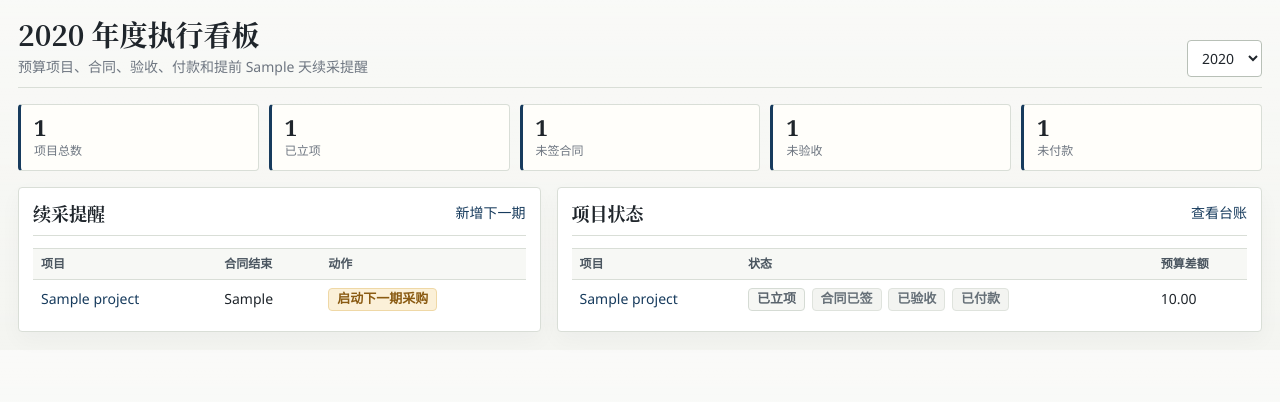
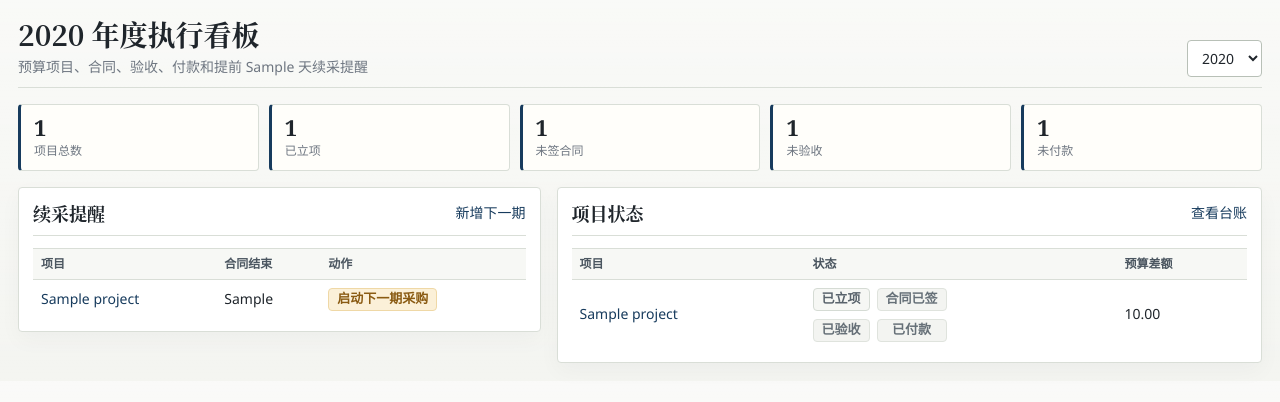
Before and after one commit to tianqijiao/projman, a FastAPI app: template app/templates/dashboard.html in a window 1280 px wide. Shown: the part 58-460 px from the top of the page. Run offline with FastAPI, Linux system fonts and the light colour scheme; the template is opened without the code that fills it: most values are stand-ins (such as "Sample title", 1, 10 or a date in 2020).

Commit message:
修正台账表格分隔线对齐

```diff
--- a/app/static/styles.css
+++ b/app/static/styles.css
@@ -241,7 +241,7 @@ table {
 }
 th, td {
   text-align: left;
-  border-bottom: 1px solid var(--line);
+  border-bottom: 0;
   padding: 6px 8px;
   vertical-align: middle;
 }
@@ -250,11 +250,17 @@ th {
   background: #f7f8f5;
   font-size: 12px;
   font-weight: 700;
+}
+thead tr {
   border-top: 1px solid var(--line);
+  border-bottom: 1px solid var(--line);
+}
+tbody tr {
+  border-bottom: 1px solid var(--line);
 }
 td { color: var(--ink); }
 tbody tr:hover { background: #fbfcf8; }
-tr:last-child td { border-bottom: 0; }
+tbody tr:last-child { border-bottom: 0; }
 .projects-table th:nth-child(1),
 .projects-table td:nth-child(1) { width: 58px; }
 .projects-table th:nth-child(2),
@@ -274,12 +280,14 @@ tr:last-child td { border-bottom: 0; }
 .projects-table td:nth-child(7) { width: 382px; }
 .projects-table th:nth-child(8),
 .projects-table td:nth-child(8) { width: 100px; }
-.projects-table td:nth-child(6) {
+
+.status-grid {
   display: grid;
   grid-template-columns: repeat(2, max-content);
   gap: 4px;
   align-content: center;
 }
+.panel-head .status-grid { justify-content: end; }
 
 .pill {
   display: inline-flex;
@@ -296,7 +304,7 @@ tr:last-child td { border-bottom: 0; }
   margin: 2px 3px 2px 0;
   white-space: nowrap;
 }
-.projects-table .pill { min-width: 72px; }
+.projects-table .status-grid .pill { min-width: 72px; }
 .pill.ok {
   background: var(--green-soft);
   border-color: #cbdcce;
--- a/app/templates/_status.html
+++ b/app/templates/_status.html
@@ -1,4 +1,6 @@
-<span class="pill {% if item.status.established %}ok{% endif %}">已立项</span>
-<span class="pill {% if item.status.contract_signed %}ok{% else %}todo{% endif %}">合同已签</span>
-<span class="pill {% if item.status.accepted %}ok{% else %}todo{% endif %}">已验收</span>
-<span class="pill {% if item.status.paid %}ok{% else %}todo{% endif %}">已付款</span>
+<div class="status-grid">
+  <span class="pill {% if item.status.established %}ok{% endif %}">已立项</span>
+  <span class="pill {% if item.status.contract_signed %}ok{% else %}todo{% endif %}">合同已签</span>
+  <span class="pill {% if item.status.accepted %}ok{% else %}todo{% endif %}">已验收</span>
+  <span class="pill {% if item.status.paid %}ok{% else %}todo{% endif %}">已付款</span>
+</div>
```
